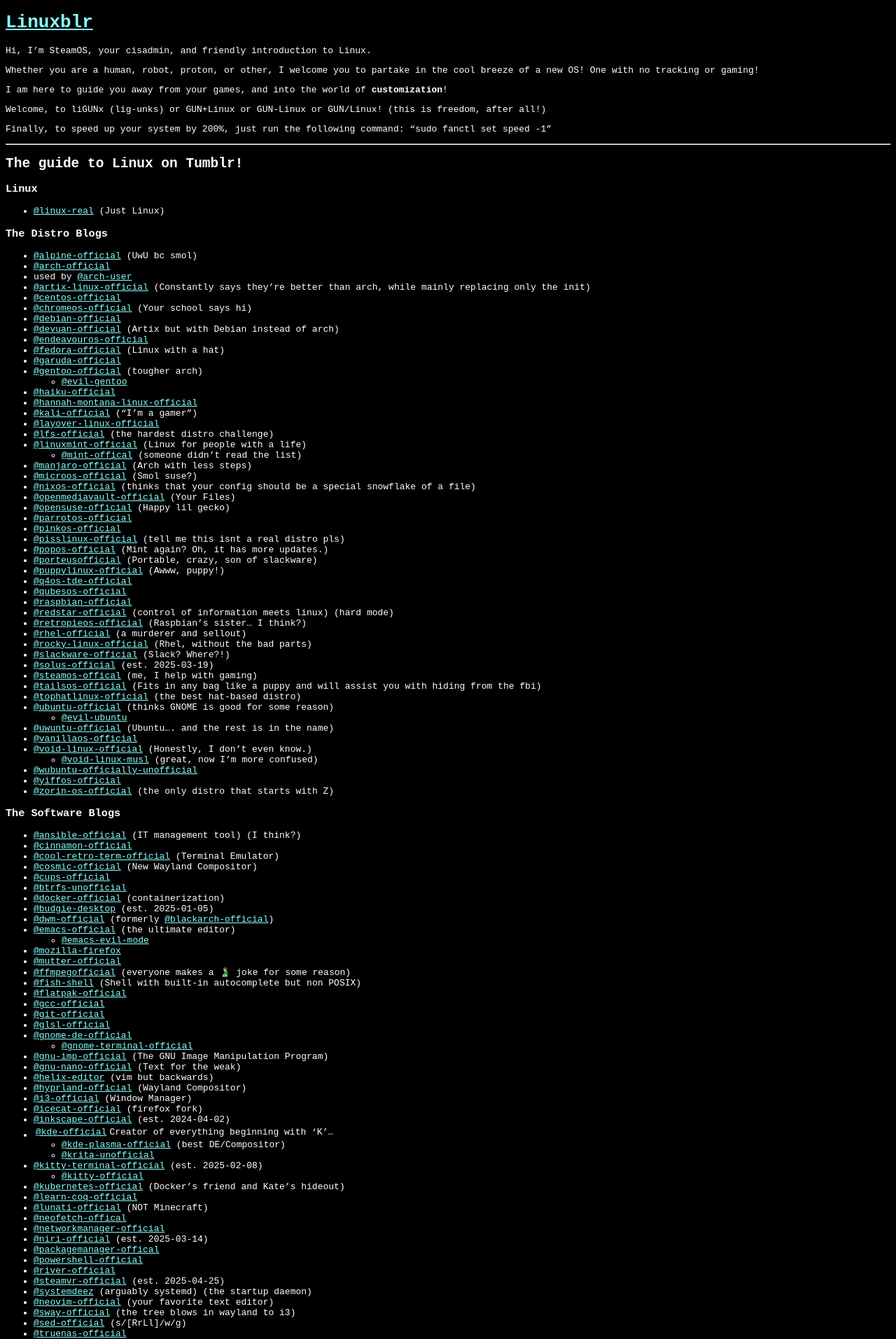
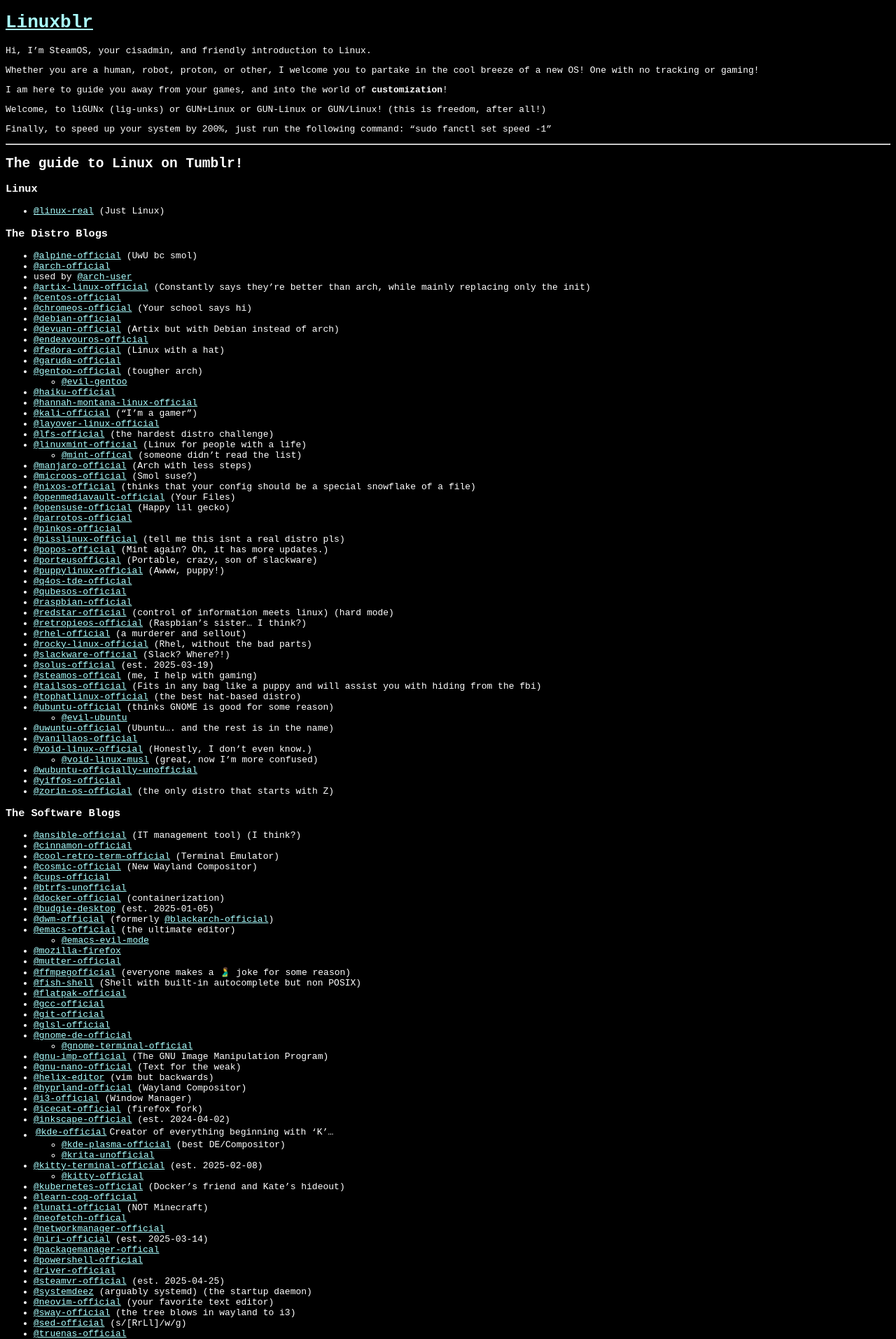
Before and after one commit to linuxpostingxyz/linuxlist, a Jekyll site: the page built from list.md, in a window 1280 px wide. Shown: the top 1913 px of the page at 70% size. Built offline with Jekyll 4.4.1, drawn with Linux system fonts in a browser that asks for light colours; our own code applies the rules of GitHub Pages for plain Markdown files.

Commit message:
the visited stuff was kinda dum

```diff
--- a/_layouts/default.html
+++ b/_layouts/default.html
@@ -14,10 +14,7 @@
         color: #fff;
       }
       a {
-        color: #8ff;
-      }
-      a:visited {
-        color: #aaf;
+        color: #aff;
       }
     </style>
   </head>
```
